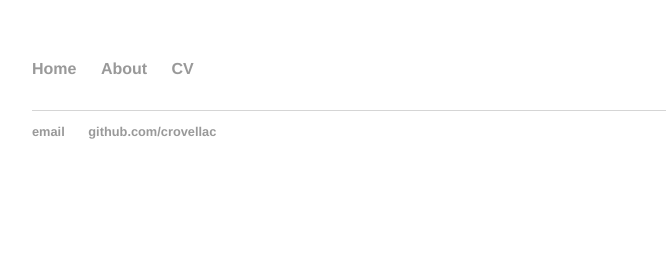
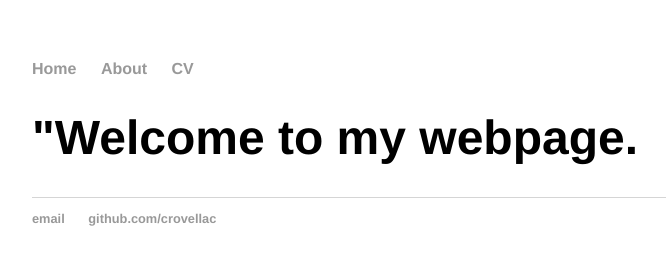
Before and after one commit to crovellac/crovellac.github.io, a plain HTML site: page index.html in a window 1280 px wide. Shown: the whole page, without its empty margins (160-826 px from the left). Drawn offline with Linux system fonts and the light colour scheme.

Commit message:
welcome to my webpage

```diff
--- a/index.html
+++ b/index.html
@@ -15,7 +15,7 @@
 		</nav>
 		<div class="container">
     		<div class="blurb">
-        		<h1></h1>
+        		<h1>"Welcome to my webpage.</h1>
     		</div><!-- /.blurb -->
 		</div><!-- /.container -->
 		<footer>
```
